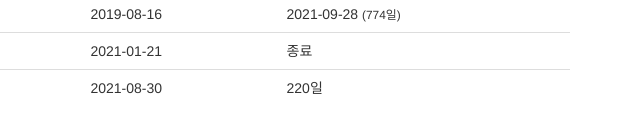
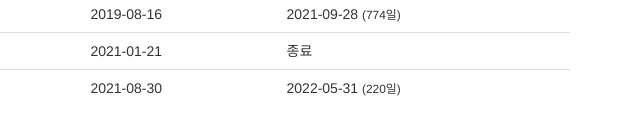
Before and after one commit to jk008/jk008.github.io, a plain HTML site: page games.html in a window 1280 px wide. Shown: the part 179-314 px from the top of the page, 640-1280 px from the left. Drawn offline with nearby package versions, Linux system fonts and the light colour scheme.

Commit message:
대부호 종료일

```diff
--- a/games.html
+++ b/games.html
@@ -6,7 +6,7 @@
     <meta name="viewport" content="width=device-width, initial-scale=1.0" />
     <link rel="stylesheet" href="https://maxcdn.bootstrapcdn.com/bootstrap/3.3.2/css/bootstrap.min.css" />
     <link rel="stylesheet" type="text/css" href="css/style.css" />
-    <script id="game_dates" type="application/json">
+    <!-- <script id="game_dates" type="application/json">
       [
         {
           "id": "days_daifugo",
@@ -14,7 +14,7 @@
         }
       ]
     </script>
-    <script src="scripts/serviceday.js"></script>
+    <script src="scripts/serviceday.js"></script> -->
     <title>Document</title>
   </head>
   <body>
@@ -57,7 +57,7 @@
           <td><span title="라인 초대부호">Line 超大富豪</span></td>
           <td>Magnet</td>
           <td>2021-08-30</td>
-          <td><span id="days_daifugo" class="days"></span></td>
+          <td>2022-05-31 <span id="days_daifugo" class="days ended">(220일)</span></td>
         </tr>
       </table>
     </div>
```
